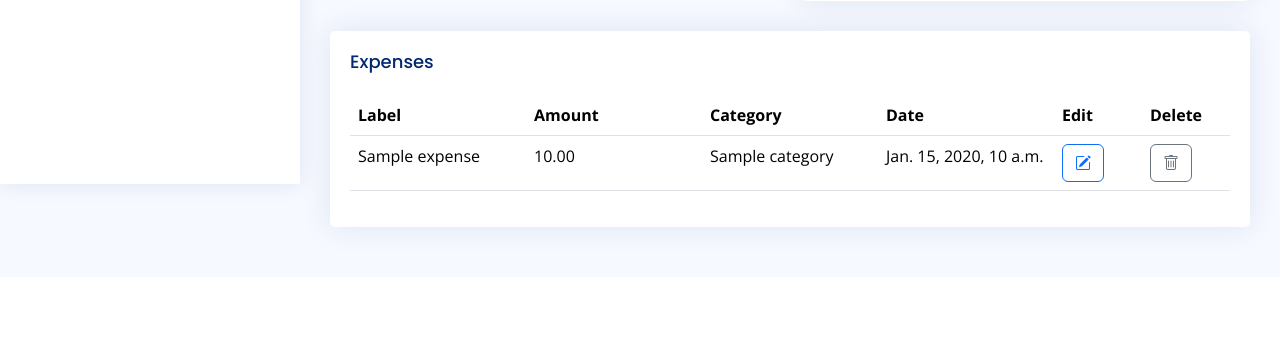
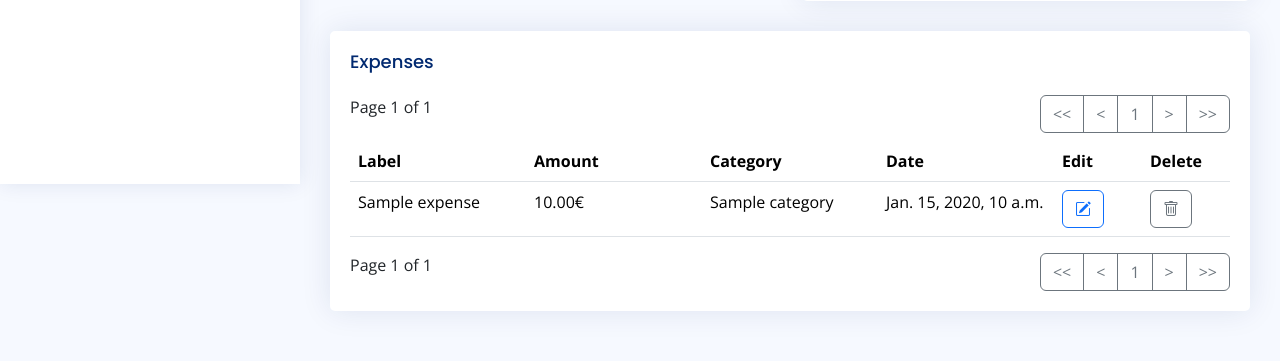
Before and after one commit to AntoineLBT/travel_budget, a Django app: template www/templates/trip.html in a window 1280 px wide. Shown: the part 616-977 px from the top of the page. Before the commit the page ends 858 px from the top, so only its background shows below. Run offline with Django 4.2, Linux system fonts and the light colour scheme; the template is opened without the code that fills it: most values are stand-ins (such as "Sample title", 1, 10 or a date in 2020); some libraries are stand-ins or nearby versions.

Commit message:
Add pagination for expense table

```diff
--- a/www/templates/trip.html
+++ b/www/templates/trip.html
@@ -72,9 +72,22 @@
       <div class="card">
         <div class="card-body">
             <h5 class="card-title">Expenses</h5>
-
+            <div class="row">
+                <div class="col-6">
+                    Page {{page_obj.number}} of {{page_obj.paginator.num_pages}}
+                </div>
+                <div class="col-6 d-flex justify-content-end">
+                    <div class="btn-group" role="group" aria-label="Basic outlined example">
+                        <a type="button" class="btn btn-outline-secondary" {% if page_obj.number != 1 %}href="?page=1"{% else %}style="pointer-events:none;"{% endif %}><<</a>
+                        <a type="button" class="btn btn-outline-secondary" {% if page_obj.has_previous %}href="?page={{page_obj.previous_page_number}}"{% else %}style="pointer-events:none;"{% endif %}><</a>
+                        <a type="button" class="btn btn-outline-secondary">{{page_obj.number}}</a>
+                        <a type="button" class="btn btn-outline-secondary" {% if page_obj.has_next %}href="?page={{page_obj.next_page_number}}"{% else %}style="pointer-events:none;"{% endif %}>></a>
+                        <a type="button" class="btn btn-outline-secondary" {% if page_obj.number != page_obj.paginator.num_pages %}href="?page={{page_obj.paginator.num_pages}}"{% else %}style="pointer-events:none;"{% endif %}>>></a>
+                    </div>
+                </div>
+            </div>
             <!-- Table with hoverable rows -->
-            <table class="table table-hover ">
+            <table class="table table-hover mt-2">
               <thead>
                 <tr>
                     <th scope="col" style="width: 20%">Label</th>
@@ -86,10 +99,10 @@
                 </tr>
               </thead>
               <tbody>
-                {% for expense in trip.expense_set.all %}
+                {% for expense in page_obj %}
                 <tr>
                     <td scope="row">{{expense.label}}</td>
-                    <td>{{expense.amount|floatformat:2}}</td>
+                    <td>{{expense.amount|floatformat:2}}€</td>
                     <td>{{expense.category}}</td>
                     <td>{{expense.expense_date}}</td>
                     <td>
@@ -133,8 +146,21 @@
                 {% endfor %}
               </tbody>
             </table>
+            <div class="row">
+                <div class="col-6">
+                    Page {{page_obj.number}} of {{page_obj.paginator.num_pages}}
+                </div>
+                <div class="col-6 d-flex justify-content-end">
+                    <div class="btn-group" role="group" aria-label="Basic outlined example">
+                        <a type="button" class="btn btn-outline-secondary" {% if page_obj.number != 1 %}href="?page=1"{% else %}style="pointer-events:none;"{% endif %}><<</a>
+                        <a type="button" class="btn btn-outline-secondary" {% if page_obj.has_previous %}href="?page={{page_obj.previous_page_number}}"{% else %}style="pointer-events:none;"{% endif %}><</a>
+                        <a type="button" class="btn btn-outline-secondary">{{page_obj.number}}</a>
+                        <a type="button" class="btn btn-outline-secondary" {% if page_obj.has_next %}href="?page={{page_obj.next_page_number}}"{% else %}style="pointer-events:none;"{% endif %}>></a>
+                        <a type="button" class="btn btn-outline-secondary" {% if page_obj.number != page_obj.paginator.num_pages %}href="?page={{page_obj.paginator.num_pages}}"{% else %}style="pointer-events:none;"{% endif %}>>></a>
+                    </div>
+                </div>
+            </div>
             <!-- End Table with hoverable rows -->
-
         </div>
     </div>
   </div>
```
Also changed, not shown: accounting/tests/fixtures.py (+1 -0 lines), www/tests/test_trip.py (+60 -0 lines), www/views.py (+11 -2 lines).
